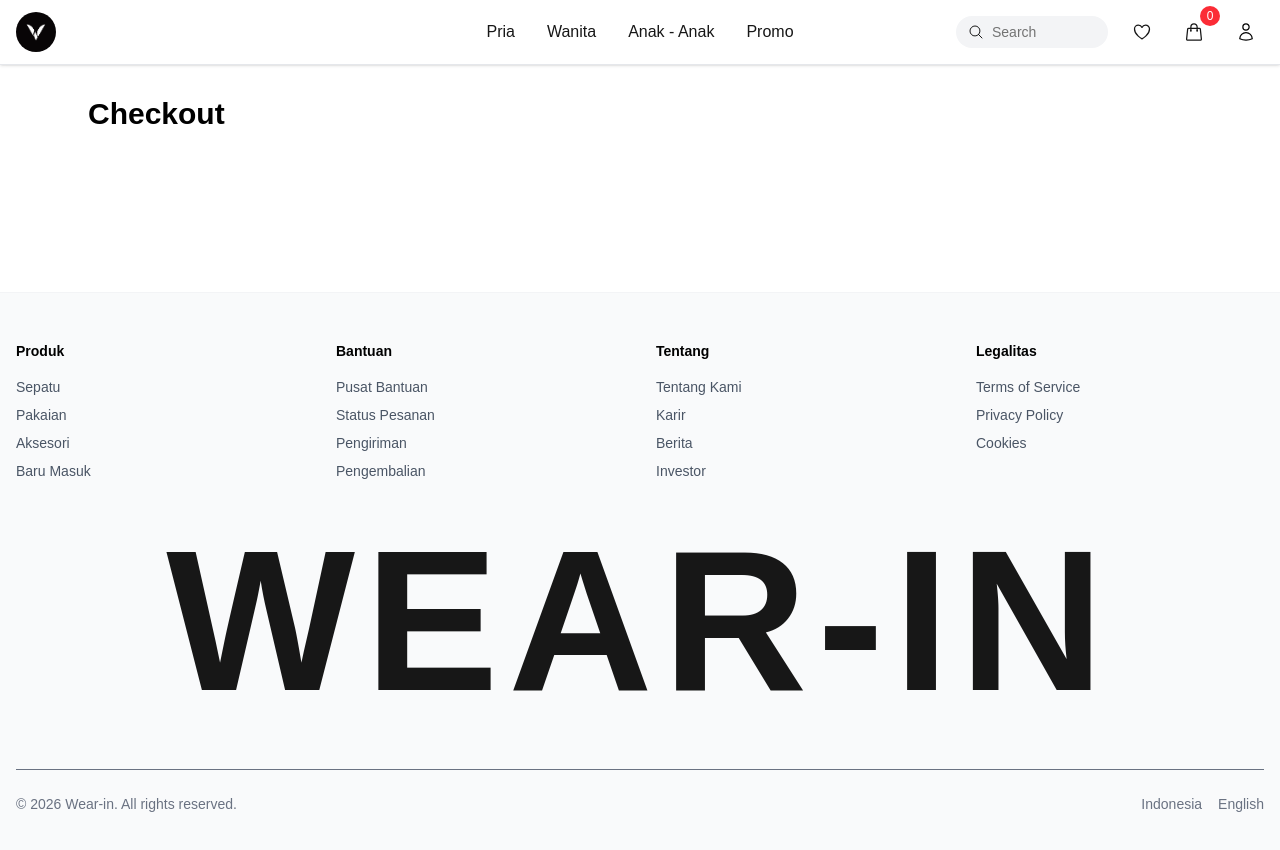
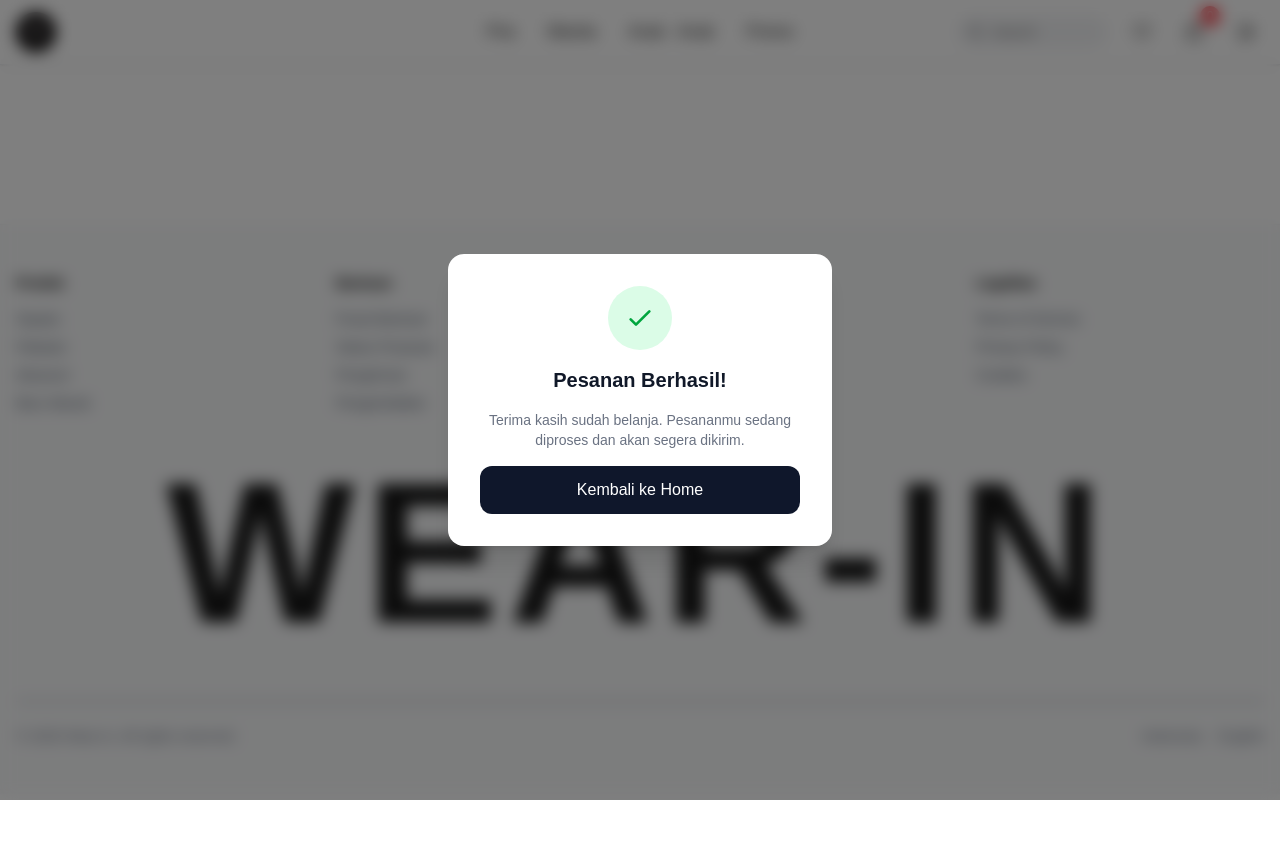
Before and after one commit to dnljnt/belajar-vuejs-ic, a Vue app: page /checkout in a window 1280 px wide. Shown: the top 850 px of the page. After the commit the page ends 800 px from the top, so only its background shows below. Built offline with nearby package versions, Linux system fonts and the light colour scheme; sample sign-in values are in the browser's storage; a web font is replaced by a local one.

Commit message:
feat: implement authentication flow with login/logout functionality and protect routes

```diff
--- a/src/components/MainNavbar.vue
+++ b/src/components/MainNavbar.vue
@@ -5,10 +5,11 @@
   ShoppingBagIcon,
   Bars3Icon,
   UserIcon,
+  ArrowRightStartOnRectangleIcon
 } from '@heroicons/vue/24/outline'
 import { RouterLink } from 'vue-router';
 import { cart } from '@/stores/cart';
-
+import { auth } from '@/stores/auth'
 import { ref, onMounted, computed } from 'vue';
 import { useRoute } from 'vue-router';
 
@@ -70,9 +71,16 @@
           </RouterLink>
 
           <!-- ACTION BUTTON -->
-          <RouterLink to="/login" class="p-2 hover:bg-gray-100 rounded-full" title="Masuk">
+          <RouterLink v-if="!auth.isLoggedIn.value" to="/login"
+            class="p-2 hover:bg-gray-100 rounded-full" title="Masuk">
             <UserIcon class="w-5 h-5" />
           </RouterLink>
+
+          <!-- Jika sudah login: tampilkan tombol keluar -->
+          <button v-else @click="auth.logout()"
+            class="p-2 hover:bg-gray-100 rounded-full" title="Keluar">
+            <ArrowRightStartOnRectangleIcon class="w-5 h-5" />
+          </button>
 
           <!-- ACTION BUTTON MOBILE -->
           <button class="md:hidden p-2 hover:bg-gray-100 rounded-full group">
--- a/src/router/index.js
+++ b/src/router/index.js
@@ -1,5 +1,5 @@
 import { createRouter, createWebHistory } from 'vue-router'
-
+import { auth } from '@/stores/auth'
 import HomeView from '../views/HomeView.vue'
 import ProductDetailView from '../views/ProductDetailView.vue'
 import CartView from '@/views/CartView.vue' // Tambahkan ini
@@ -28,11 +28,20 @@
   {
     path: '/checkout',
     component: CheckoutView,
+    meta: { requiresAuth: true },
   },
 ]
+
+
 
 // Buat instance router
 export const router = createRouter({
   history: createWebHistory(),  // Mode history (URL tanpa #)
   routes,                       // Daftar routes kita
 })
+
+router.beforeEach((to) => { // bisa to atau from, tapi biasanya to digunakan untuk mengecek route tujuan sedangkan from untuk mengecek route asal
+  if (to.meta.requiresAuth && !auth.isLoggedIn.value) {
+    return '/login'
+  }
+})
--- /dev/null
+++ b/src/stores/auth.js
@@ -0,0 +1,32 @@
+import { ref } from 'vue'
+
+const isLoggedIn = ref(localStorage.getItem('isLoggedIn') === 'true')
+const userEmail = ref(localStorage.getItem('userEmail') || '')
+
+const MOCK_EMAIL = 'admin@gmail.com'
+const MOCK_PASSWORD = 'admin123'
+
+function login(email, password) {
+  if (email === MOCK_EMAIL && password === MOCK_PASSWORD) {
+    isLoggedIn.value = true
+    userEmail.value = email
+    localStorage.setItem('isLoggedIn', 'true')
+    localStorage.setItem('userEmail', email)
+    return true
+  }
+  return false
+}
+
+function logout() {
+  isLoggedIn.value = false
+  userEmail.value = ''
+  localStorage.removeItem('isLoggedIn')
+  localStorage.removeItem('userEmail')
+}
+
+export const auth = {
+  isLoggedIn,
+  userEmail,
+  login,
+  logout,
+}
--- a/src/views/CheckoutView.vue
+++ b/src/views/CheckoutView.vue
@@ -1,9 +1,58 @@
 <script setup>
+import { ref } from 'vue'
+import { cart } from '@/stores/cart'
+import { useRouter } from 'vue-router'
+const router = useRouter()
+const showSuccessModal = ref(false)
+const isSubmitting = ref(false)
+
+// Ganti isi setTimeout di handleSubmit
+setTimeout(() => {
+  isSubmitting.value = false
+  cart.state.items = [] // kosongkan keranjang
+  showSuccessModal.value = true // tampilkan modal (bukan alert)
+}, 1500)
+
+// Fungsi untuk tutup modal dan redirect ke home
+function closeModalAndRedirect() {
+  showSuccessModal.value = false
+  router.push('/')
+}
 </script>
 
 <template>
   <section class="max-w-6xl mx-auto px-6 py-16 mt-8">
-    <h1 class="text-3xl font-bold mb-8">Checkout</h1>
-    <!-- Checkout content goes here -->
+    <!-- Modal sukses checkout -->
+    <div
+      v-if="showSuccessModal"
+      class="fixed inset-0 bg-black/50 backdrop-blur-sm z-50 flex items-center justify-center p-4"
+    >
+      <!-- Konten modal -->
+      <div class="bg-white rounded-2xl p-8 max-w-sm w-full text-center space-y-4 shadow-xl">
+        <!-- Ikon centang -->
+        <div class="w-16 h-16 bg-green-100 rounded-full flex items-center justify-center mx-auto">
+          <svg class="w-8 h-8 text-green-600" fill="none" stroke="currentColor" viewBox="0 0 24 24">
+            <path
+              stroke-linecap="round"
+              stroke-linejoin="round"
+              stroke-width="2"
+              d="M5 13l4 4L19 7"
+            />
+          </svg>
+        </div>
+
+        <h2 class="text-xl font-bold text-gray-900">Pesanan Berhasil!</h2>
+        <p class="text-gray-500 text-sm">
+          Terima kasih sudah belanja. Pesananmu sedang diproses dan akan segera dikirim.
+        </p>
+
+        <button
+          @click="closeModalAndRedirect"
+          class="w-full bg-slate-900 text-white py-3 rounded-xl font-medium hover:bg-slate-800 transition"
+        >
+          Kembali ke Home
+        </button>
+      </div>
+    </div>
   </section>
 </template>
--- a/src/views/LoginView.vue
+++ b/src/views/LoginView.vue
@@ -1,6 +1,7 @@
 <script setup>
 import { reactive, ref } from 'vue'
 import { useRouter } from 'vue-router'
+import { auth } from '@/stores/auth'
 
 const router = useRouter()
 
@@ -16,21 +17,22 @@
 const errorMessage = ref('')
 
 function handleSubmit() {
-  errorMessage.value = ''
-  // Validasi password
-  if (form.password !== 'password') {
-    errorMessage.value = 'Password salah! Coba lagi.'
+  errorMessage.value = ''  // reset error setiap kali submit
+  isSubmitting.value = true
+
+  setTimeout(() => {
+    // Panggil fungsi login dari auth store
+    const success = auth.login(form.email, form.password)
+
+    if (success) {
+      router.push('/')  // login berhasil, redirect ke home
+    } else {
+      // Login gagal, tampilkan pesan error
+      errorMessage.value = 'Email atau password salah. Silakan coba lagi.'
+    }
+
     isSubmitting.value = false
-    return
-  }
-
-  isSubmitting.value = true
-  // Simulasi proses login (delay 1.2 detik)
-  setTimeout(() => {
-    isSubmitting.value = false
-    alert(`Login berhasil! Selamat datang ${form.email}!`)
-    router.push('/') // redirect ke homepage
-  }, 1200)
+  }, 1000)
 }
 </script>
 
```
